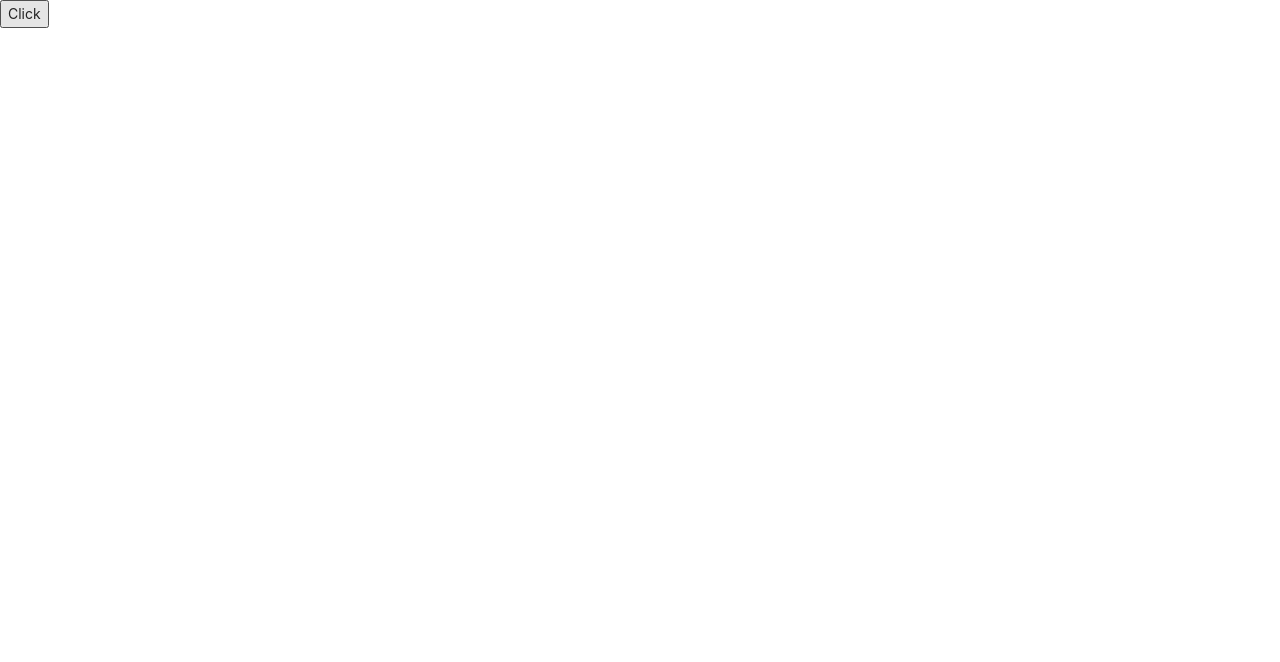
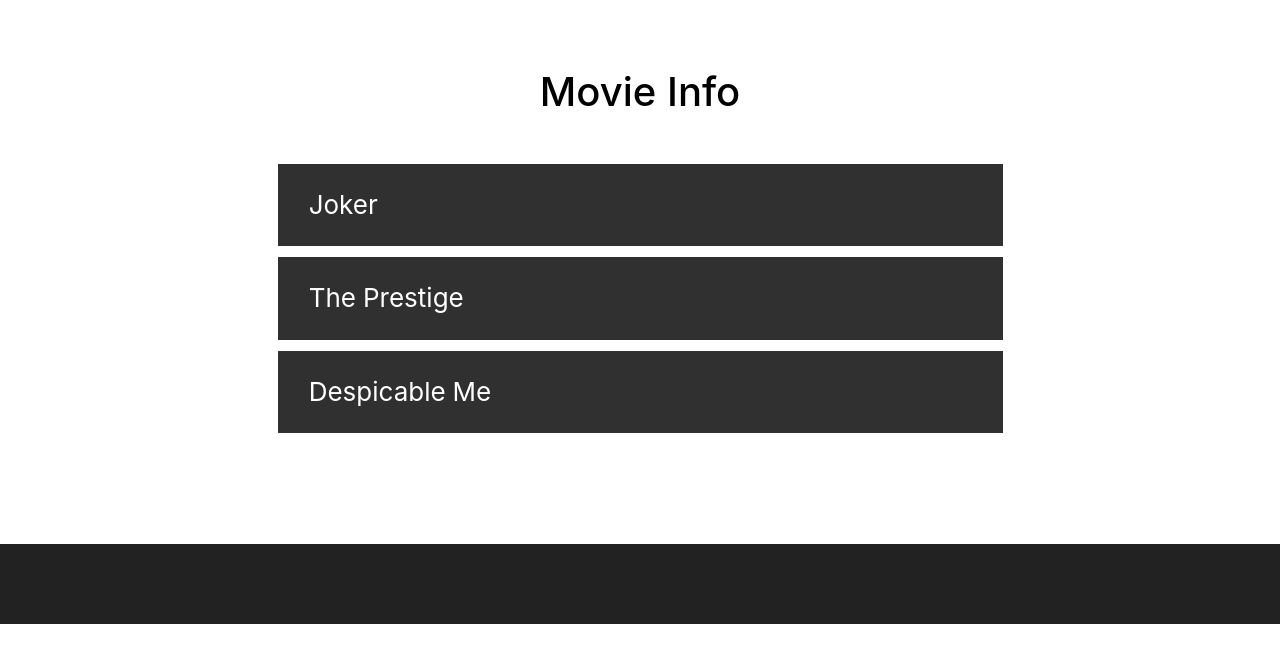
Before and after one commit to inkweon7269/react-labs, a React (Create React App) app: page / in a window 1280 px wide. Shown: the top 662 px of the page. Built offline with nearby package versions, Linux system fonts and the light colour scheme.

Commit message:
Compound Components

```diff
--- a/package.json
+++ b/package.json
@@ -8,12 +8,15 @@
     "@testing-library/user-event": "^13.5.0",
     "antd": "^4.20.5",
     "axios": "^0.27.2",
+    "classnames": "^2.3.1",
     "js-cookie": "^3.0.1",
+    "node-sass": "^7.0.1",
     "react": "^18.1.0",
     "react-dom": "^18.1.0",
     "react-hook-form": "^7.31.1",
     "react-scripts": "5.0.1",
     "recharts": "^2.1.10",
+    "styled-components": "^5.3.5",
     "web-vitals": "^2.1.4"
   },
   "scripts": {
--- a/src/App.js
+++ b/src/App.js
@@ -9,6 +9,11 @@
 import CookieComp from "./component/hooks/CookieComp";
 import DeferredComp from "./component/hooks/DeferredComp";
 import ImperativeComp from "./component/hooks/ImperativeComp";
+import {Card} from "./component/compound/Card";
+import movies from './data.json';
+import Accordion from "./component/compound/Accordion";
+
+
 
 const App = () => {
 
@@ -26,7 +31,32 @@
             {/*<CookieComp />*/}
 
             {/*<DeferredComp />*/}
-            <ImperativeComp />
+            {/*<ImperativeComp />*/}
+
+            {/*
+            {movies.map(movie => (
+                <Card key={movie.id} className='mr'>
+                    <Card.Image src={movie.image} alt={movie.title} />
+                    <Card.Body>
+                        <Card.Title>{movie.title}</Card.Title>
+                        <Card.Text>{movie.desc}</Card.Text>
+                        <Card.Button>{movie.ctaText}</Card.Button>
+                    </Card.Body>
+                </Card>
+            ))}
+            */}
+
+            <Accordion>
+                <Accordion.Title>Movie Info</Accordion.Title>
+                <Accordion.Frame>
+                    {movies.map(movie => (
+                        <Accordion.Item key={movie.id}>
+                            <Accordion.Header>{movie.title}</Accordion.Header>
+                            <Accordion.Body>{movie.desc}</Accordion.Body>
+                        </Accordion.Item>
+                    ))}
+                </Accordion.Frame>
+            </Accordion>
         </div>
     );
 };
--- /dev/null
+++ b/src/component/compound/Accordion.js
@@ -0,0 +1,142 @@
+import {useState, useContext, createContext} from "react";
+import styled from "styled-components"
+
+const ToggleContext = createContext();
+
+const Accordion = ({children, ...restProps}) => {
+    return (
+        <Container {...restProps}>
+            <Inner>
+                {children}
+            </Inner>
+        </Container>
+    );
+};
+
+Accordion.Title = function AccordionTitle({children, ...restProps}) {
+    return <Title {...restProps}>{children}</Title>
+}
+
+Accordion.Frame = function AccordionFrame({children, ...restProps}) {
+    return <Frame {...restProps}>{children}</Frame>
+}
+
+Accordion.Item = function AccordionItem({children, ...restProps}) {
+    const [toggleShow, setToggleShow] = useState(true)
+    return (
+        <ToggleContext.Provider value={{toggleShow, setToggleShow}}>
+            <Item {...restProps}>{children}</Item>
+        </ToggleContext.Provider>
+    )
+}
+
+Accordion.Header = function AccordionHeader({children, ...restProps}) {
+    const {toggleShow, setToggleShow} = useContext(ToggleContext);
+    return (
+        <Header onClick={() => setToggleShow(!toggleShow)} {...restProps}>
+            {children}
+        </Header>
+    )
+}
+
+Accordion.Body = function AccordionBody({children, ...restProps}) {
+    const {toggleShow} = useContext(ToggleContext);
+    return (
+        <Body className={toggleShow ? "open" : "closed"}>
+            <span>{children}</span>
+        </Body>
+    )
+}
+
+export default Accordion;
+
+
+
+
+const Container = styled.div`
+  display: flex;
+  border-bottom: 80px solid #222;
+`;
+
+const Frame = styled.div`
+  margin-bottom: 40px;
+`;
+
+const Inner = styled.div`
+  display: flex;
+  padding: 70px 45px;
+  flex-direction: column;
+  max-width: 815px;
+  margin: auto;
+`;
+
+const Title = styled.h1`
+  font-size: 40px;
+  line-height: 1.1;
+  margin-top: 0;
+  margin-bottom: 8px;
+  color: black;
+  text-align: center;
+`;
+
+const Item = styled.div`
+  color: white;
+  margin: auto;
+  margin-bottom: 10px;
+  max-width: 728px;
+  width: 100%;
+
+  &:first-of-type {
+    margin-top: 3em;
+  }
+
+  &:last-of-type {
+    margin-bottom: 0;
+  }
+`;
+
+const Header = styled.div`
+  display: flex;
+  justify-content: space-between;
+  cursor: pointer;
+  margin-bottom: 1px;
+  font-size: 26px;
+  font-weight: normal;
+  background: #303030;
+  padding: 0.8em 1.2em 0.8em 1.2em;
+  user-select: none;
+  align-items: center;
+
+  img {
+    filter: brightness(0) invert(1);
+    width: 24px;
+    user-select: none;
+    @media (max-width: 600px) {
+      width: 16px;
+    }
+  }
+`;
+
+const Body = styled.div`
+  font-size: 26px;
+  font-weight: normal;
+  line-height: normal;
+  background: #303030;
+  white-space: pre-wrap;
+  user-select: none;
+  overflow: hidden;
+
+  &.closed {
+    transition: max-height 0.25ms cubic-bezier(0.5, 0, 0.1, 1);
+  }
+
+  &.open {
+    max-height: 0px;
+    transition: max-height 0.25ms cubic-bezier(0.5, 0, 0.1, 1);
+  }
+
+  span {
+    display: block;
+    padding: 0.8em 2.2em 0.8em 1.2em;
+  }
+`;
--- /dev/null
+++ b/src/component/compound/Card.js
@@ -0,0 +1,139 @@
+import React from 'react';
+import styled from 'styled-components';
+import classNames from 'classnames';
+
+const Card = ({ classes, children, ...restProps }) => {
+    return (
+        <Container className={classNames('card', classes)} {...restProps}>
+            {children}
+        </Container>
+    );
+};
+
+Card.Body = function CardBody({ classes, children, ...restProps }) {
+    return (
+        <Body className={classNames('card__body', classes)} {...restProps}>
+            {children}
+        </Body>
+    );
+};
+
+Card.Title = function CardTitle({ classes, children, ...restProps }) {
+    return (
+        <Title className={classNames('card__title', classes)} {...restProps}>
+            {children}
+        </Title>
+    );
+};
+
+Card.Text = function CardText({ classes, children, ...restProps }) {
+    return (
+        <Text className={classNames('card__text', classes)} {...restProps}>
+            {children}
+        </Text>
+    );
+};
+
+Card.Image = function CardImage({ src, alt, classes, ...restProps }) {
+    return (
+        <Image
+            src={src}
+            alt={alt}
+            className={classNames('card__image', classes)}
+            {...restProps}
+        />
+    );
+};
+
+Card.Button = function CardButton({ classes, children, ...restProps }) {
+    return (
+        <Button
+            type="button"
+            className={classNames('card__button', classes)}
+            {...restProps}
+        >
+            {children}
+        </Button>
+    );
+};
+
+export {Card};
+
+
+
+
+
+
+
+
+
+
+
+
+
+
+
+
+
+export const Container = styled.div`
+  display: flex;
+  flex-direction: column;
+  min-width: 0;
+  max-width: 250px;
+  word-wrap: break-word;
+  background-color: #fff;
+  background-clip: border-box;
+  border: 1px solid rgba(0, 0, 0, 0.125);
+  border-radius: 0.25rem;
+  box-shadow: 0 0.125rem 0.25rem rgba(0, 0, 0, 0.075);
+  overflow: hidden;
+`;
+
+export const Body = styled.div`
+  display: flex;
+  flex-direction: column;
+  flex: 1 1 auto;
+  min-height: 1px;
+  padding: 1.25rem;
+`;
+
+export const Title = styled.h1`
+  font-size: 1.25rem;
+  font-weight: bold;
+  margin: 0;
+`;
+
+export const Text = styled.p`
+  line-height: 25px;
+  color: #6c757d;
+`;
+
+export const Image = styled.img`
+  width: 100%;
+`;
+
+export const Button = styled.button`
+  cursor: pointer;
+  margin-top: auto;
+  width: 100%;
+  color: #fff;
+  background-color: #28a745;
+  border-color: #28a745;
+  display: block;
+  font-weight: bold;
+  text-align: center;
+  vertical-align: middle;
+  user-select: none;
+  border: 1px solid transparent;
+  padding: 0.375rem 0.75rem;
+  font-size: 1rem;
+  line-height: 1.5;
+  border-radius: 0.25rem;
+  transition: color 0.15s ease-in-out, background-color 0.15s ease-in-out,
+    border-color 0.15s ease-in-out, box-shadow 0.15s ease-in-out;
+  &:hover {
+    color: #fff;
+    background-color: #218838;
+    border-color: #1e7e34;
+  }
+`;
--- /dev/null
+++ b/src/data.json
@@ -0,0 +1,29 @@
+[
+  {
+    "id": 1,
+    "title": "Joker",
+    "image": "/images/joker.jpg",
+    "desc": "Forever alone in a crowd, failed comedian Arthur Fleck seeks connection as he walks the streets of Gotham City. Arthur wears two masks -- the one he paints for his day job as a clown.",
+    "alt": "Joker Movie",
+    "ctaText": "Watch",
+    "rating": "9.2"
+  },
+  {
+    "id": 2,
+    "title": "The Prestige",
+    "image": "/images/the-prestige.jpg",
+    "desc": "Two friends and fellow magicians become bitter enemies after a sudden tragedy. They make sacrifices that bring them fame but with terrible consequences.",
+    "alt": "Joker Movie",
+    "ctaText": "Watch",
+    "rating": "7.9"
+  },
+  {
+    "id": 3,
+    "title": "Despicable Me",
+    "image": "/images/despicable-me.jpg",
+    "desc": "Gru, a criminal mastermind, adopts three orphans as pawns to carry out the biggest heist in history. His life takes an unexpected turn when the little girls see him as their potential father.",
+    "alt": "Despicable Me Movie",
+    "ctaText": "Watch",
+    "rating": "8.6"
+  }
+]
--- /dev/null
+++ b/src/styles/App.css
@@ -0,0 +1,39 @@
+/* ==========================================================================
+   COMPOUND COMPONENTS
+   ========================================================================== */
+@import url('https://fonts.googleapis.com/css?family=Roboto:400,700,900');
+
+/* RESETS
+============================================ */
+
+html {
+    -webkit-box-sizing: border-box;
+    box-sizing: border-box;
+}
+*, *:before, *:after {
+    -webkit-box-sizing: inherit;
+    box-sizing: inherit;
+}
+
+body {
+    margin: 20px 0;
+    padding: 0;
+    line-height: 1;
+    font-family: 'Roboto', sans-serif;
+    color: #202020;
+    background-color: #fbfbfb;
+    font-smooth: always;
+    -webkit-font-smoothing: antialiased;
+    -moz-osx-font-smoothing: grayscale;
+}
+
+main {
+    display: flex;
+    max-width: 1200px;
+    margin: auto;
+    justify-content: center;
+}
+
+.mr {
+    margin-right: 20px;
+}
```
Also changed, not shown: 1 other file (tests, documents, lock files or other folders).
